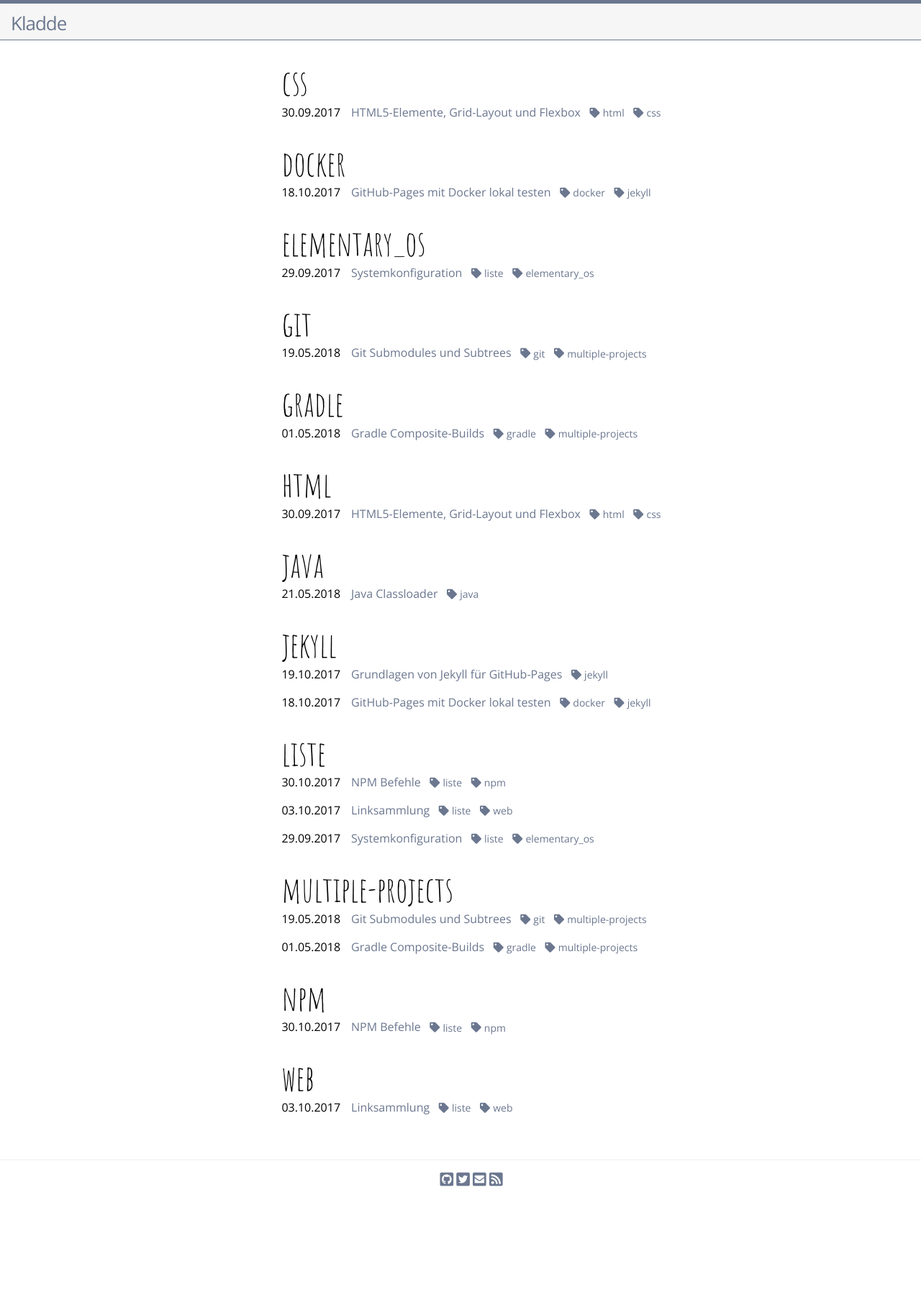
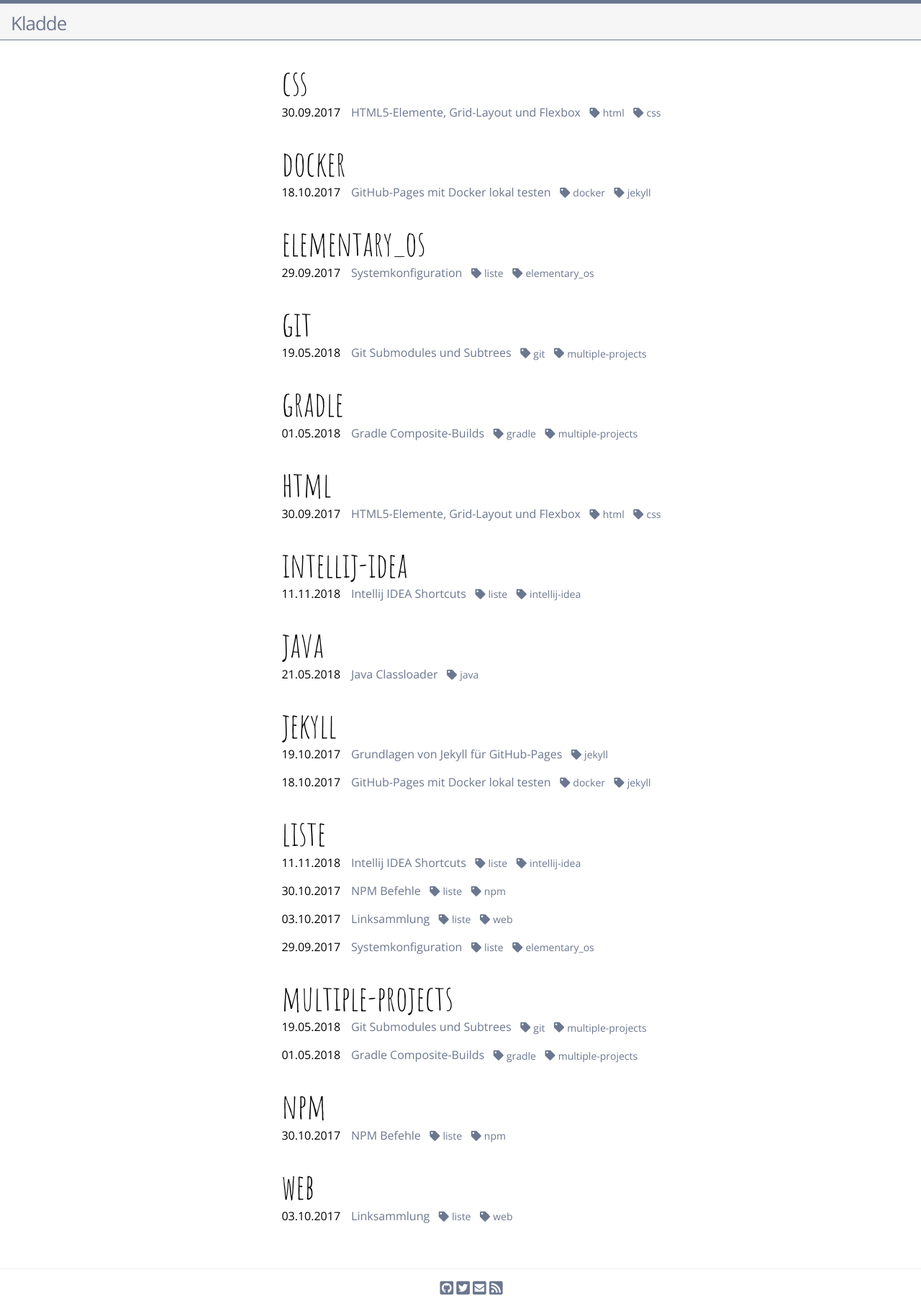
Before and after one commit to chhch/chhch.github.io, a Jekyll site: the page built from tags.html, in a window 1280 px wide. Shown: the whole page at 72% size. Built offline with Jekyll 4.4.1, drawn with Linux system fonts in a browser that asks for light colours; nearby versions of some CDN libraries; comment, search, counter and statistics services are not loaded; before the commit the page ends 1667 px from its top, so only the background shows below that; some of the changed lines change nothing that is shown.

Commit message:
Add post about intellij idea shortcuts

```diff
--- /dev/null
+++ b/_posts/2018-11-11-intellij-idea-shortcuts.md
@@ -0,0 +1,89 @@
+---
+title: Intellij IDEA Shortcuts
+tags: [liste, intellij-idea]
+---
+
+## Navigation
+
+| Tastenkombination                                                  | Beschreibung                                                                  |
+| :----------------------------------------------------------------- | :---------------------------------------------------------------------------- |
+| <kbd>Ctrl</kbd> + <kbd>N</kbd>                                     | Go to class; by first letter, i.e. `BF` for `BarFactory`; to line `BF:40`     |
+| <kbd>Ctrl</kbd> + <kbd>Shift</kbd> + <kbd>N</kbd>                  | Go to class, toggle by project files; can go to folder by doing `/baz_folder` |
+| <kbd>Ctrl</kbd> + <kbd>Shift</kbd> + <kbd>Alt</kbd> + <kbd>N</kbd> | Any symbol; can filter by nameSpace, i.e. `FBF.getFoo`                        |
+| <kbd>Alt</kbd> + <kbd>1</kbd>                                      | Project structure (folders), can use keyboard to navigate or find by word     |
+| (Double-press) <kbd>Shift</kbd>                                    | Search everywhere                                                             |
+| <kbd>Alt</kbd> + <kbd>7</kbd>                                      | Project structure sidebar (symbol based)                                      |
+| <kbd>Ctrl</kbd> + <kbd>F12</kbd>                                   | Project structure popup                                                       |
+| <kbd>Ctrl</kbd> + <kbd>E</kbd>                                     | Recent files                                                                  |
+| <kbd>Ctrl</kbd> + <kbd>Shift</kbd> + <kbd>E</kbd>                  | Recently edited files                                                         |
+| <kbd>Ctrl</kbd> + <kbd>Tab</kbd>                                   | Quick switch                                                                  |
+| <kbd>Alt</kbd> + <kbd>Home</kbd>                                   | Jump to navigation bar; navigate with keys                                    |
+| <kbd>Ctrl</kbd> + <kbd>B</kbd>                                     | Go to definition                                                              |
+| <kbd>F4</kbd>                                                      | Go to source/definition                                                       |
+| <kbd>Ctrl</kbd> + <kbd>Shift</kbd> + <kbd>I</kbd>                  | Quick definition popup                                                        |
+| <kbd>Ctrl</kbd> + <kbd>P</kbd>                                     | Parameter info                                                                |
+| <kbd>Ctrl</kbd> + <kbd>Q</kbd>                                     | Quickdocumentation                                                            |
+| <kbd>Ctrl</kbd> + <kbd>U</kbd>                                     | Super definition/decleration                                                  |
+| <kbd>Ctrl</kbd> + <kbd>Alt</kbd> + <kbd>B</kbd>                    | Go to implementations                                                         |
+| <kbd>Ctrl</kbd> + <kbd>Alt</kbd> + <kbd>←</kbd> / <kbd>→</kbd>     | Navigate file history                                                         |
+| <kbd>Ctrl</kbd> + <kbd>Shift</kbd> + <kbd>F7</kbd>                 | Highlight usages in file; can use on return/throw                             |
+| <kbd>Ctrl</kbd> + <kbd>Shift</kbd> + <kbd>F12</kbd>                | Hide/restore all windows                                                      |
+| <kbd>Shift</kbd> + <kbd>F4</kbd>                                   | Open current file in new window                                               |
+| <kbd>Ctrl</kbd> + <kbd>Shift</kbd> + <kbd>←</kbd> / <kbd>→</kbd>   | Resize window you’re in                                                       |
+
+## Code bearbeiten
+
+| Tastenkombination                                                                                        | Beschreibung                                                                                                      |
+| :------------------------------------------------------------------------------------------------------- | :---------------------------------------------------------------------------------------------------------------- |
+| <kbd>Ctrl</kbd> + <kbd>.</kbd>                                                                           | Fold section                                                                                                      |
+| <kbd>Ctrl</kbd> + <kbd>W</kbd>                                                                           | Expand section at caret, (expands via word essentially)                                                           |
+| <kbd>Ctrl</kbd> + <kbd>Shift</kbd> + <kbd>W</kbd>                                                        | Reduces section at caret                                                                                          |
+| <kbd>Ctrl</kbd> + <kbd>Shift</kbd> + <kbd>Enter</kbd>                                                    | Complete current statement; adds semicolon, blocks, etc                                                           |
+| <kbd>Ctrl</kbd> + <kbd>D</kbd>                                                                           | Duplicate                                                                                                         |
+| <kbd>Ctrl</kbd> + <kbd>Shift</kbd> + <kbd>V</kbd>                                                        | Clipboard history                                                                                                 |
+| <kbd>Alt</kbd> + <kbd>Shift</kbd> + (Click) / (Double Click) <kbd>Ctrl</kbd> <kbd>↑</kbd> / <kbd>↓</kbd> | Create new cursor                                                                                                 |
+| <kbd>Alt</kbd> + <kbd>J</kbd>                                                                            | Select next occurrence                                                                                            |
+| <kbd>Alt</kbd> + <kbd>Shift</kbd> + <kbd>J</kbd>                                                         | Deselect                                                                                                          |
+| <kbd>Alt</kbd> + <kbd>Ctrl</kbd> + <kbd>Shift</kbd> + <kbd>J</kbd>                                       | Select all occurrences                                                                                            |
+| <kbd>Alt</kbd> + <kbd>Shift</kbd> + <kbd>↑</kbd> / <kbd>↓</kbd>                                          | Move selection                                                                                                    |
+| <kbd>Ctrl</kbd> + <kbd>Shift</kbd> + <kbd>↑</kbd> / <kbd>↓</kbd>                                         | Move statement                                                                                                    |
+| <kbd>Ctrl</kbd> + <kbd>Alt</kbd> + <kbd>L</kbd>                                                          | Reformat code based on code style use                                                                             |
+| <kbd>Ctrl</kbd> + <kbd>Space</kbd>                                                                       | Basic completion (text based) / 2x for static/contstants / <kbd>Tab</kbd> to overrite, <kbd>Enter</kbd> to insert |
+| <kbd>Ctrl</kbd> + <kbd>Shift</kbd> + <kbd>Space</kbd>                                                    | Smart completion (context based), i.e. show things you can instantiate at a given time                            |
+| <kbd>Alt</kbd> + <kbd>Enter</kbd>                                                                        | Intention popup                                                                                                   |
+| <kbd>Shift</kbd> + <kbd>Tab</kbd>                                                                        | On type, can switch to superclass, will automatically select that after ??? times                                 |
+| Postfix completion                                                                                       | `foo.notnull` expands to a wrapped if, defaults include `null`, `notnull`, `throws`                               |
+
+## Code generieren
+
+| Tastenkombination                                                  | Beschreibung                                                     |
+| :----------------------------------------------------------------- | :--------------------------------------------------------------- |
+| <kbd>Alt</kbd> + <kbd>N</kbd>                                      | Generators (toString, constructor, etc)                          |
+| `toString` + <kbd>Tab</kbd>                                        | Generate toString                                                |
+| `Table#something`                                                  | Expand html                                                      |
+| `ul>li\*10`                                                        | Creates 10 list elements                                         |
+| <kbd>F2</kbd> / <kbd>Shift</kbd> + <kbd>F2</kbd>                   | Go to next highlighted error                                     |
+| <kbd>Ctrl</kbd> + <kbd>F1</kbd>                                    | Show error description                                           |
+| <kbd>Ctrl</kbd> + <kbd>Alt</kbd> + <kbd>T</kbd>                    | Refactoring (surround with...)                                   |
+| <kbd>Ctrl</kbd> + <kbd>Shift</kbd> + <kbd>Alt</kbd> + <kbd>T</kbd> | Refactor menu; specialized refactoring is more context sensitive |
+| `reader.notNull()`                                                 | `if(reader != null) { ... }` generators                          |
+| <kbd>Ctrl</kbd> + <kbd>J</kbd>                                     | Live templates (on expression)                                   |
+
+## Verschiedenes
+
+| Tastenkombination                                                | Beschreibung                                                |
+| :--------------------------------------------------------------- | :---------------------------------------------------------- |
+| <kbd>Ctrl</kbd> + <kbd>Shift</kbd> + <kbd>S</kbd>                | Structural search and replace; holy god this is complicated |
+| <kbd>Ctrl</kbd> + <kbd>Shift</kbd> + <kbd>A</kbd>                | Search for shortcut                                         |
+| <kbd>Ctrl</kbd> + <kbd>K</kbd>                                   | Commit                                                      |
+| <kbd>Ctrl</kbd> + <kbd>Shift</kbd> + <kbd>K</kbd>                | Push                                                        |
+| <kbd>Ctrl</kbd> + <kbd>`</kbd>                                   | Quick switch keymap; can create quick lists                 |
+| <kbd>Ctrl</kbd> + <kbd>-</kbd> / <kbd>=</kbd>                    | Collapse/expand region                                      |
+| <kbd>Ctrl</kbd> + <kbd>Shift</kbd> + <kbd>-</kbd> / <kbd>=</kbd> | Collapse/expand whole file                                  |
+| <kbd>Ctrl</kbd> + <kbd>Shift</kbd> + <kbd>F7</kbd>               | Highlight all occurrences of symbol                         |
+
+* * *
+
+Referenz
+
+-   [IntelliJ IDEA - 42 tips and tricks in 45 minutes (transcription)](https://www.reddit.com/r/programming/comments/36zj6q/intellij_idea_42_tips_and_tricks_in_45_minutes/crj521k)
--- a/_sass/minima/_base.scss
+++ b/_sass/minima/_base.scss
@@ -198,6 +198,25 @@
 
 
 /**
+ * Keyboard Input element
+ */
+kbd {
+    background-color: #eee;
+    border-radius: 3px;
+    border: 1px solid #b4b4b4;
+    box-shadow: 0 1px 1px rgba(0, 0, 0, .2), 0 2px 0 0 rgba(255, 255, 255, .7) inset;
+    color: #333;
+    display: inline-block;
+    font-size: .85em;
+    font-weight: 700;
+    line-height: 1;
+    padding: 2px 4px;
+    white-space: nowrap;
+}
+
+
+
+/**
 * Definition list
 */
 dt {
```
